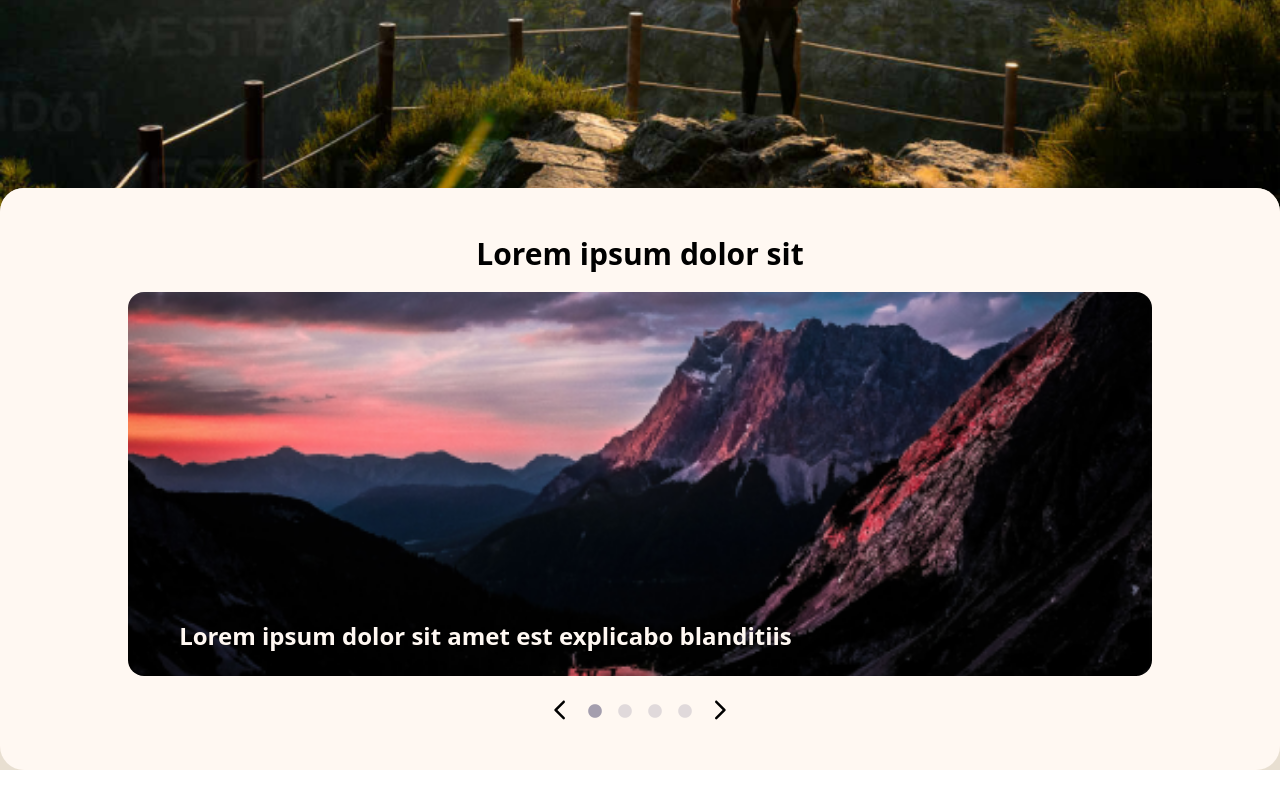
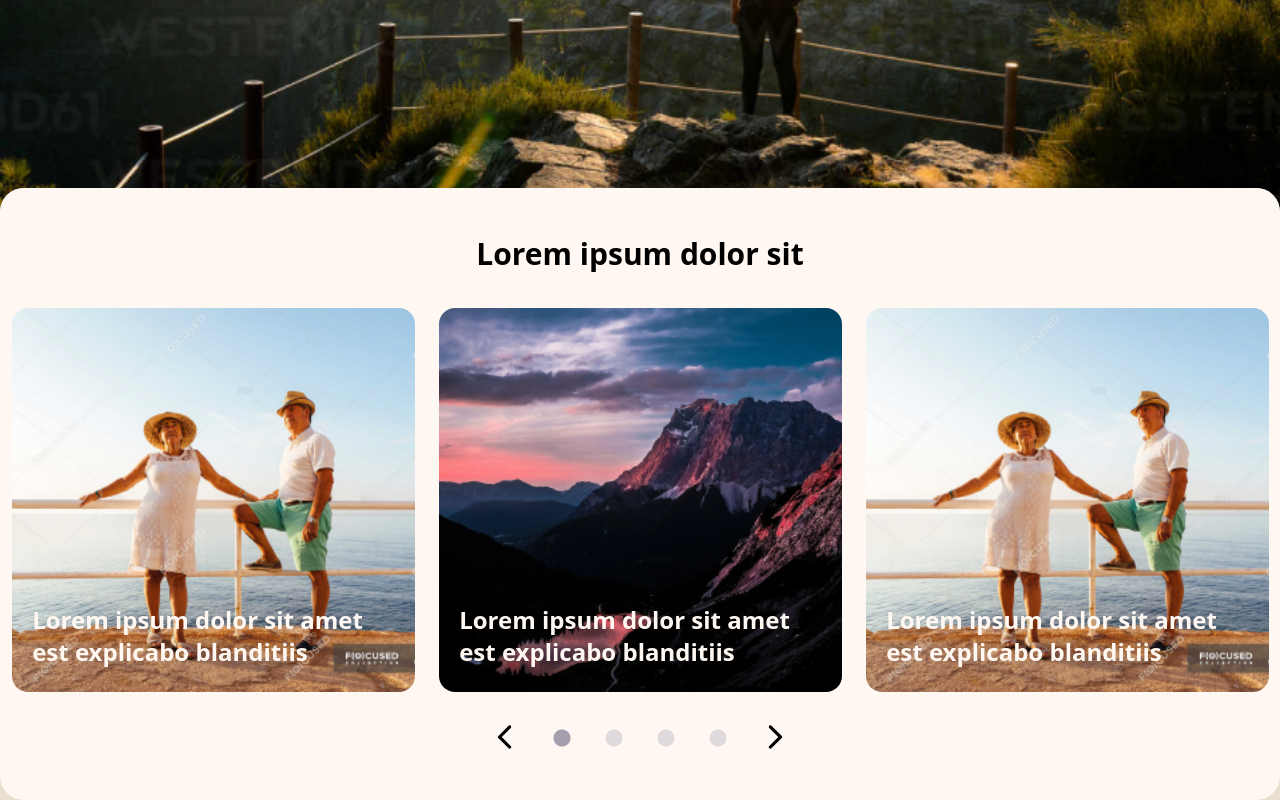
Before and after one commit to dannyfrelink/affiliate-blog, a React (Create React App) app: page / in a window 1280 px wide. Shown: the part 532-1332 px from the top of the page. Before the commit the page ends 1302 px from the top, so only its background shows below. Built offline with nearby package versions, Linux system fonts and the light colour scheme; the HTML template or start-up script is replaced by a standard one.

Commit message:
update: add responsive design to Carousel component

```diff
--- a/src/components/general/Container.tsx
+++ b/src/components/general/Container.tsx
@@ -3,14 +3,15 @@
 
 interface ContainerProps {
 	children: React.ReactNode;
+	className?: string;
 }
 
-const Container: React.FC<ContainerProps> = ({ children }) => {
+const Container: React.FC<ContainerProps> = ({ children, className }) => {
 	const { screenSize } = useAppContext();
 
 	return (
 		<section
-			className={`w-screen bg-primary rounded-3xl ${
+			className={`w-screen bg-primary rounded-3xl ${className} ${
 				screenSize < 750
 					? "px-[7.5vw] py-7"
 					: screenSize < 1250
--- a/src/components/home/Carousel.tsx
+++ b/src/components/home/Carousel.tsx
@@ -5,12 +5,14 @@
 import ArrowBackIosRoundedIcon from "@mui/icons-material/ArrowBackIosRounded";
 import ArrowForwardIosRoundedIcon from "@mui/icons-material/ArrowForwardIosRounded";
 import H3 from "../typography/H3";
+import { useAppContext } from "../../config/AppContext";
 
 interface CarouselProps {
 	items: { src: string; title: string }[];
 }
 
 const Carousel: React.FC<CarouselProps> = ({ items }) => {
+	const { screenSize } = useAppContext();
 	const sliderRef = useRef<Slider>(null);
 
 	const nextSlide = () => {
@@ -30,15 +32,35 @@
 		arrows: false,
 		infinite: true,
 		speed: 500,
-		slidesToShow: 1,
+		slidesToShow: screenSize < 750 ? 1 : screenSize < 1250 ? 2 : 3,
 		slidesToScroll: 1,
+		centerMode: true,
+		centerPadding: "0",
 		appendDots: (dots: React.ReactNode) => (
 			<div>
-				<ArrowBackIosRoundedIcon onClick={prevSlide} />
-				<ul className="flex justify-center list-none mx-2 [&>li>button::before]:!text-base [&>li>button::before]:!text-secondary">
+				<ArrowBackIosRoundedIcon
+					className={`cursor-pointer ${
+						screenSize > 750 && "!text-3xl"
+					}`}
+					onClick={prevSlide}
+				/>
+				<ul
+					className={`flex justify-center list-none [&>li>button::before]:!text-secondary [&>li>button::before]:flex [&>li>button::before]:items-center ${
+						screenSize < 750
+							? "mx-2 [&>li>button::before]:!text-base"
+							: screenSize < 1250
+							? "mx-3 [&>li]:!mx-3 [&>li>button::before]:!text-lg [&>li>button::before]:!top-[0.1rem]"
+							: "mx-4 [&>li]:!mx-4 [&>li>button::before]:!text-xl [&>li>button::before]:!top-[0.1rem]"
+					}`}
+				>
 					{dots}
 				</ul>
-				<ArrowForwardIosRoundedIcon onClick={nextSlide} />
+				<ArrowForwardIosRoundedIcon
+					className={`cursor-pointer ${
+						screenSize > 750 && "!text-3xl"
+					}`}
+					onClick={nextSlide}
+				/>
 			</div>
 		),
 	};
@@ -47,7 +69,11 @@
 		<Slider
 			ref={sliderRef}
 			{...settings}
-			className="[&>div.slick-dots]:!flex [&>div.slick-dots]:items-center [&>div.slick-dots]:justify-center [&>div.slick-dots]:relative [&>div.slick-dots]:bottom-0 [&>div.slick-dots]:mt-4"
+			className={`[&>div.slick-dots]:!flex [&>div.slick-dots]:items-center [&>div.slick-dots]:justify-center [&>div.slick-dots]:relative [&>div.slick-dots]:bottom-0  ${
+				screenSize < 750
+					? "[&>div.slick-dots]:mt-4"
+					: "[&>div.slick-list>div>div]:px-3 [&>div.slick-dots]:mt-6"
+			}`}
 		>
 			{items.map((item, index) => (
 				<div className="relative" key={index}>
--- a/src/pages/Home.tsx
+++ b/src/pages/Home.tsx
@@ -9,7 +9,7 @@
 import H2 from "../components/typography/H2";
 
 const Home = () => {
-	const { setBlogsPageActive } = useAppContext();
+	const { screenSize, setBlogsPageActive } = useAppContext();
 	useEffect(() => {
 		setBlogsPageActive(false);
 	}, []);
@@ -23,8 +23,18 @@
 			/>
 
 			<main className="bg-background rounded-t-3xl">
-				<Container>
-					<H2 className="text-center mb-5">Lorem ipsum dolor sit</H2>
+				<Container className={screenSize > 750 ? "!px-0" : ""}>
+					<H2
+						className={`text-center ${
+							screenSize < 750
+								? "mb-5"
+								: screenSize < 1250
+								? "mb-7"
+								: "mb-9"
+						}`}
+					>
+						Lorem ipsum dolor sit
+					</H2>
 					<Carousel
 						items={[
 							{
```
